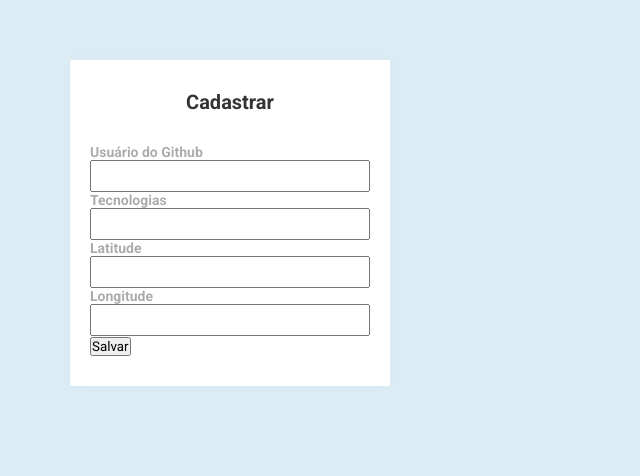
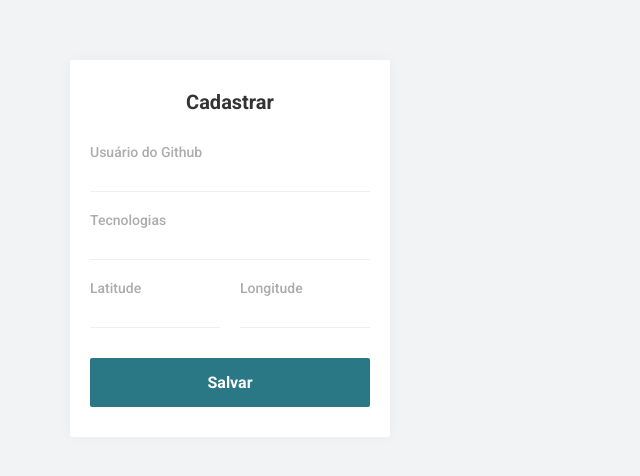
Before and after one commit to oGuimaraes/omnistack, a React (Create React App) app in the folder web/: page / in a window 1280 px wide. Shown: the top 476 px of the page, without its empty margins (0-640 px from the left). Built offline with nearby package versions, Linux system fonts and the light colour scheme.

Commit message:
stylling Siderbar

```diff
--- a/web/src/Sidebar.css
+++ b/web/src/Sidebar.css
@@ -1,7 +1,7 @@
 aside {
     width: 320px;
     background: #FFF;
-    box-shadow: 0 0 14px 0 rgba(0, 0, 0, 0.02);
+    box-shadow: 0 0 14px 0 rgba(0, 0, 0, 0.04);
     border-radius: 2px;
     padding: 30px 20px;
 }
@@ -17,6 +17,21 @@ aside form {
     margin-top: 30px;
 }
 
+aside form .input-block + .input-block {
+    margin-top: 20px;
+}
+
+aside form .input-group {
+    margin-top: 20px;
+    display: grid;
+    gap: 20px;
+    grid-template-columns: 1fr 1fr;
+}
+
+aside form .input-group .input-block {
+    margin-top: 0;
+}
+
 aside form .input-block label {
     color: #ACACAC;
     font-size: 14px;
@@ -27,7 +42,7 @@ aside form .input-block label {
 aside form .input-block label {
     color: #ACACAC;
     font-size: 14px;
-    font-weight: bold;
+    font-weight: 500;
     display: block;
 }
 
@@ -36,4 +51,19 @@ aside form .input-block input {
     height: 32px;
     font-size: 14px;
     color: #666666;
+    border: 0;
+    border-bottom: 1px solid #EEE;
 }
+
+aside form button[type=submit] {
+    width: 100%;
+    border: 0;
+    margin-top: 30px;
+    background: #2a7886;
+    padding: 15px 20px;
+    font-weight: bold;
+    border-radius: 2px;
+    font-size: 16px;
+    color: #FFF;
+    cursor: pointer;
+}
--- a/web/src/global.css
+++ b/web/src/global.css
@@ -1,4 +1,4 @@
-@import url('https://fonts.googleapis.com/css?family=Roboto:400,700&display=swap');
+@import url('https://fonts.googleapis.com/css?family=Roboto:400,500,700&display=swap');
 
 * {
     margin: 0;
@@ -12,7 +12,7 @@ html, body, #root {
 }
 
 body {
-    background-color: rgb(220, 236, 245);
+    background-color: #f1f3f4;
     -webkit-font-smothing: antialiased;
 }
 
```
